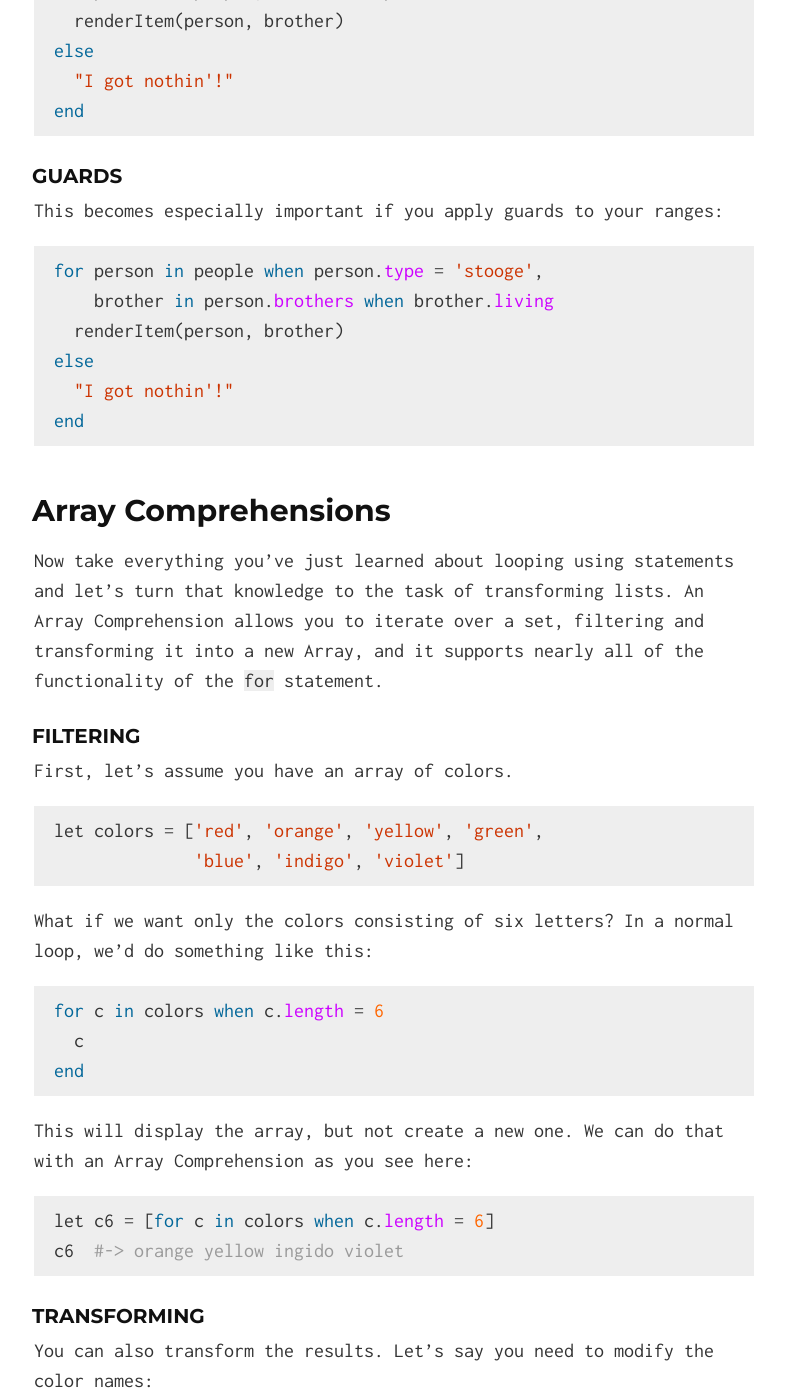
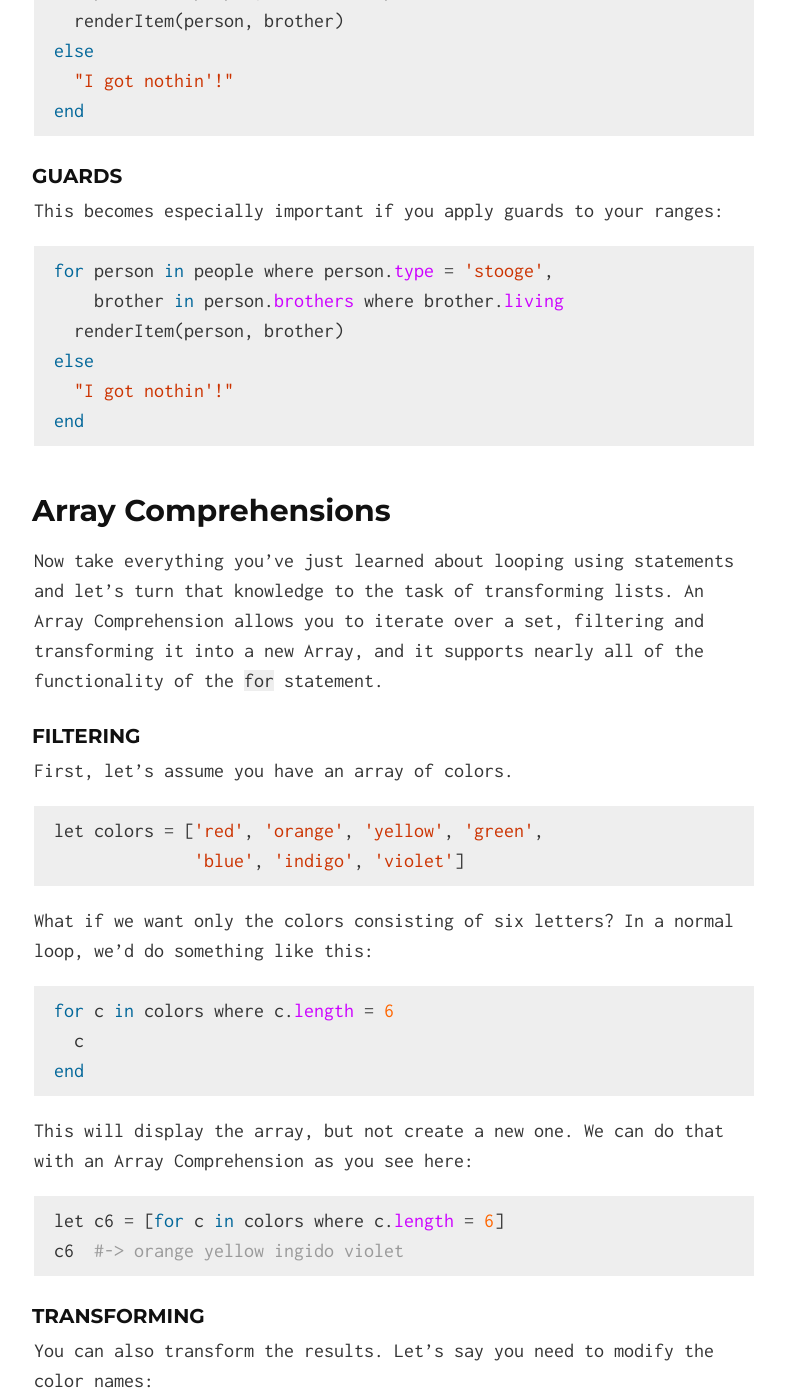
Before and after one commit to kode4food/fate-lang, a Jekyll site: the page built from guide/looping.md, in a window 1280 px wide and 1400 px high, scrolled down 1124 px. Shown: the whole window, without its empty margins (246-1031 px from the left). Built offline with Jekyll 4.4.1, drawn with Linux system fonts in a browser that asks for light colours; Markdown is read by kramdown in place of the engine named in the settings.

Commit message:
where, not when

````diff
--- a/guide/looping.md
+++ b/guide/looping.md
@@ -41,8 +41,8 @@ end
 This becomes especially important if you apply guards to your ranges:
 
 ```ruby
-for person in people when person.type = 'stooge',
-    brother in person.brothers when brother.living
+for person in people where person.type = 'stooge',
+    brother in person.brothers where brother.living
   renderItem(person, brother)
 else
   "I got nothin'!"
@@ -63,7 +63,7 @@ let colors = ['red', 'orange', 'yellow', 'green',
 What if we want only the colors consisting of six letters?  In a normal loop, we'd do something like this:
 
 ```ruby
-for c in colors when c.length = 6
+for c in colors where c.length = 6
   c
 end
 ```
@@ -71,7 +71,7 @@ end
 This will display the array, but not create a new one.  We can do that with an Array Comprehension as you see here:
 
 ```ruby
-let c6 = [for c in colors when c.length = 6]
+let c6 = [for c in colors where c.length = 6]
 c6  #-> orange yellow ingido violet
 ```
 
@@ -80,7 +80,7 @@ You can also transform the results.  Let's say you need to modify the color name
 
 ```ruby
 from string import title
-let c6 = [for c in colors when c.length = 6 select title(c)]
+let c6 = [for c in colors where c.length = 6 select title(c)]
 c6  #-> Orange Yellow Indigo Violet
 ```
 
@@ -90,7 +90,7 @@ Even better, you can create Objects from Arrays and vice-versa:
 ```ruby
 from string import title
 let c6 = {
-  for c in colors when c.length = 6
+  for c in colors where c.length = 6
   select c + '_key': title(c)
 }
 # c6 is now [orange_key='Orange', yellow_key='Yellow', ...
````
Also changed, not shown: guide/outline.md (+1 -1 lines).
